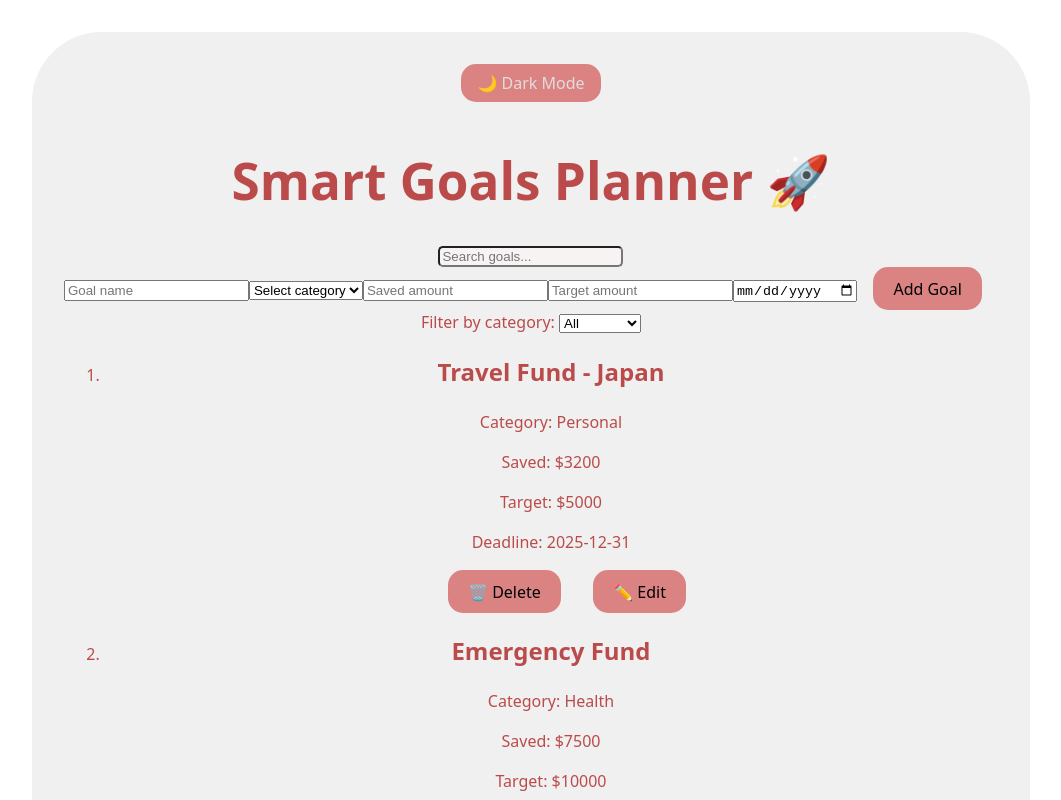
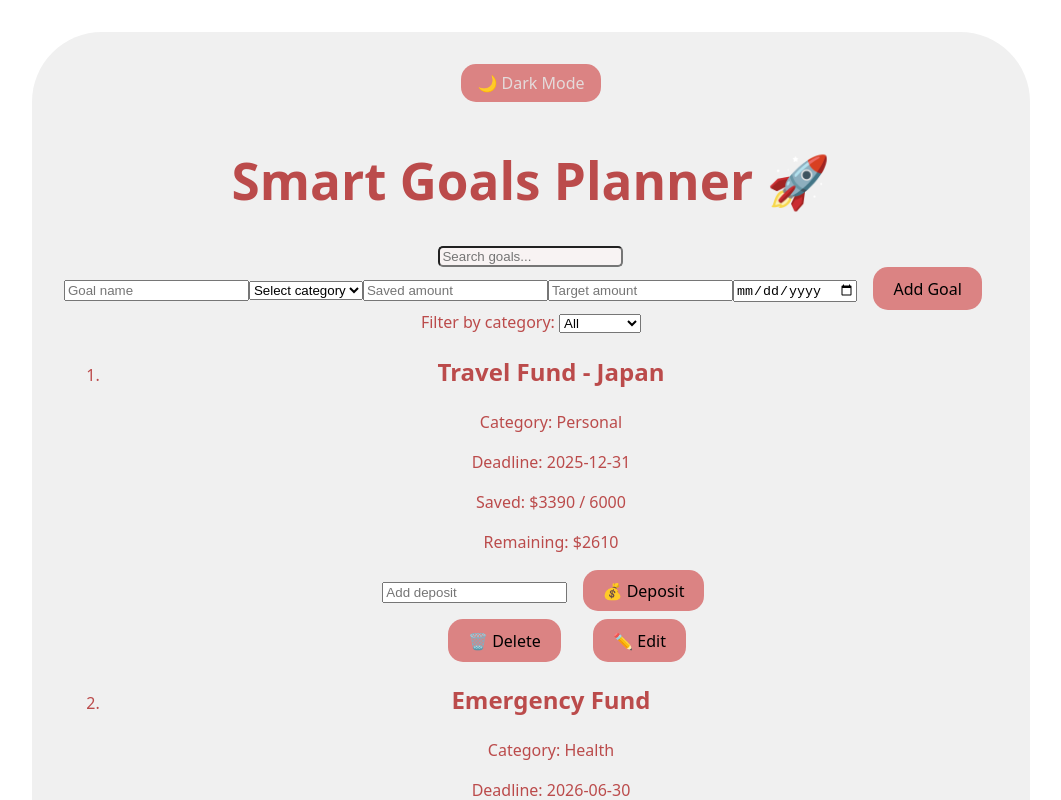
Before and after one commit to cindy-kivala/Smart-Goal-Planner, a React (Vite) app in the folder Smart-Goals-App/: page / in a window 1280 px wide. Shown: the top 800 px of the page, without its empty margins (109-1170 px from the left). Built offline with nearby package versions, Linux system fonts and the light colour scheme; data requests are answered from the project's data file.

Commit message:
Final code styleup

```diff
--- a/Smart-Goals-App/db.json
+++ b/Smart-Goals-App/db.json
@@ -3,8 +3,8 @@
     {
       "id": "1",
       "name": "Travel Fund - Japan",
-      "targetAmount": 5000,
-      "savedAmount": 3200,
+      "targetAmount": 6000,
+      "savedAmount": 3390,
       "category": "Personal",
       "deadline": "2025-12-31",
       "createdAt": "2024-01-15"
@@ -30,7 +30,7 @@
     {
       "id": "4",
       "name": "Down Payment - House",
-      "targetAmount": 50000,
+      "targetAmount": 52000,
       "savedAmount": 12000,
       "category": "Finance",
       "deadline": "2027-12-31",
@@ -99,11 +99,11 @@
       "deadline": "2025-07-28"
     },
     {
-      "id": 1752955850076,
+      "id": "1752955850076",
       "name": "Gym Membership",
       "category": "Health",
       "savedAmount": 400,
-      "targetAmount": 850,
+      "targetAmount": 900,
       "deadline": "2025-07-24"
     }
   ]
--- a/Smart-Goals-App/src/App.css
+++ b/Smart-Goals-App/src/App.css
@@ -105,3 +105,10 @@ button {
   color: black;
   border-radius: 5px;
 }
+#DepositBtn {
+  background-color: #db8383;
+  border-radius: 15px;
+  border: none;
+  margin: 0 1em;
+  margin-bottom: 0.5em;
+}
--- a/Smart-Goals-App/src/App.jsx
+++ b/Smart-Goals-App/src/App.jsx
@@ -36,6 +36,29 @@ function App() {
       .catch(error => console.error('Error fetching goals:', error)) // Fetch goals from the JSON server
   }, [])
 
+  //deposits
+    function handleDeposit(id, amount) {
+    const goalToUpdate = goals.find((g) => g.id === id);
+    const updatedGoal = {
+      ...goalToUpdate,
+      savedAmount: goalToUpdate.savedAmount + amount
+    };
+
+
+    fetch(`http://localhost:3000/goals/${id}`, {
+      method: "PATCH",
+      headers: { "Content-Type": "application/json" },
+      body: JSON.stringify({ savedAmount: updatedGoal.savedAmount })
+    })
+      .then((r) => r.json())
+      .then((updated) => {
+        const updatedList = goals.map((g) => (g.id === updated.id ? updated : g));
+        setGoals(updatedList);
+      });
+  }
+
+
+
   //Handle form submission
   const handleAddGoal =  async (event) => {
     event.preventDefault();
@@ -65,9 +88,6 @@ function App() {
     setEditGoalId(null);
   })
   .catch((error) => console.error('Error editing goal:', error));
-
-        setIsEditing(false);
-        setEditGoalId(null);
   } else {
        const newGoalWithId = {
       ...formattedGoal
@@ -173,6 +193,7 @@ function App() {
             goal={goal}
             onDelete={handleDeleteGoal}
             onEdit={handleEditClick}
+            onDeposit={handleDeposit}
           />
         ))}
       </ol>
--- a/Smart-Goals-App/src/components/GoalItem.jsx
+++ b/Smart-Goals-App/src/components/GoalItem.jsx
@@ -1,14 +1,62 @@
-function GoalItem({ goal, onDelete, onEdit }) {
+import { useState } from 'react';
+
+function GoalItem({ goal, onDelete, onEdit, onDeposit }) {
+  const [deposit, setDeposit] = useState('');
+
+  const { id, name, category, savedAmount, targetAmount, deadline } = goal;
+
+  // Calculate progress percentage (cap at 100%)
+  const progressPercent = Math.min((goal.savedAmount / goal.targetAmount) * 100, 100).toFixed(0);
+
+  // Calculate amount remaining
+  const remainingAmount = targetAmount - savedAmount;
+
+  // Handle form submission
+  const handleSubmit = (e) => {
+    e.preventDefault();
+    const amount = parseFloat(deposit);
+    if (!isNaN(amount) && amount > 0) {
+      onDeposit(id, amount);
+      setDeposit('');
+    }
+  };
+
+
   return (
-    <li>
-      <h2>{goal.name}</h2>
-      <p>Category: {goal.category}</p>
-      <p>Saved: ${goal.savedAmount}</p>
-      <p>Target: ${goal.targetAmount}</p>
-      <p>Deadline: {goal.deadline}</p>
-      <button id="DeleteBtn" onClick={() => onDelete(goal.id)}>🗑️ Delete</button>
-      <button id="EditBtn" onClick={() => onEdit(goal.id)}>✏️ Edit</button>
-    </li>
+      <li className="goal-item">
+        <h2>{goal.name}</h2>
+        <p>Category: {category}</p>
+        <p>Deadline: {deadline}</p>
+
+       {/*Savings info */}
+        <p>Saved: ${savedAmount} / {targetAmount}</p>
+        <p>Remaining: ${remainingAmount}</p>
+
+        {/* Progress Bar */}
+        <div className="progress-bar-bg">
+          <div
+            className="progress-bar-fill"
+            style={{ width: `${progressPercent}%` }}
+           ></div>
+         </div>
+
+       {/* Deposit Form */}
+        <form onSubmit={handleSubmit}>
+        <input
+          type="number"
+          value={deposit}
+          onChange={(e) => setDeposit(e.target.value)}
+          placeholder="Add deposit"
+          min="1"
+        />
+        <button id="DepositBtn" type="submit">💰 Deposit</button>
+        </form>
+
+        {/* Action Buttons */}
+        <button id="DeleteBtn" onClick={() => onDelete(goal.id)}>🗑️ Delete</button>
+        <button id="EditBtn" onClick={() => onEdit(goal.id)}>✏️ Edit</button>
+     </li>
+
   );
 }
 
```
Also changed, not shown: Smart-Goals-App/src/components/DepositForm.jsx (+32 -0 lines), Smart-Goals-App/src/components/GoalList.jsx (+21 -0 lines), Smart-Goals-App/src/components/GoalOverview.jsx (+20 -0 lines), 1 other file (tests, documents, lock files or other folders).
